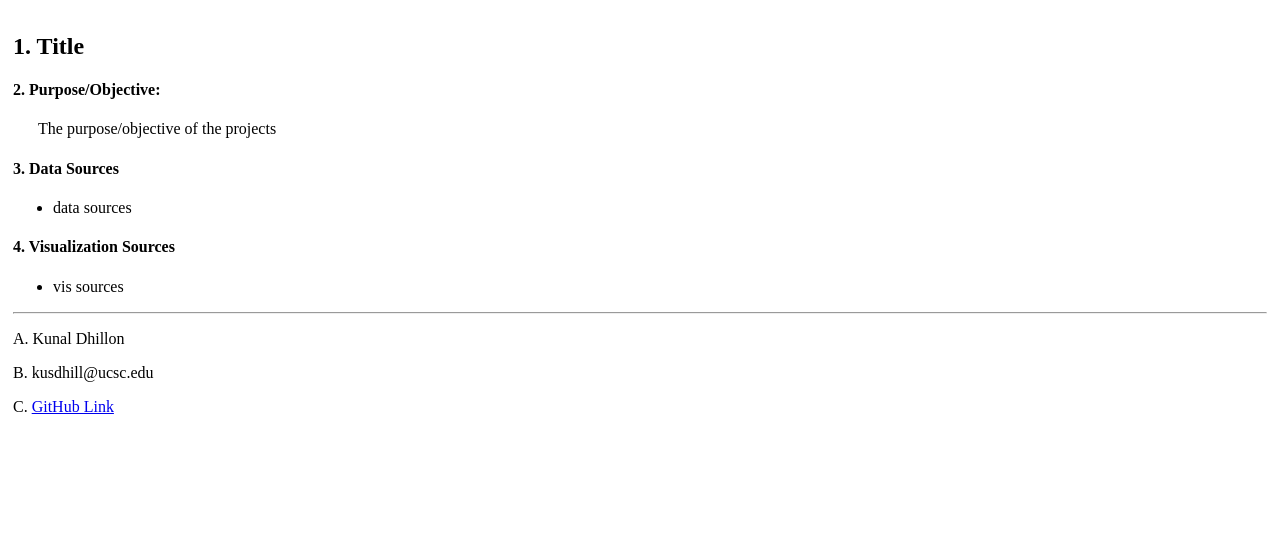
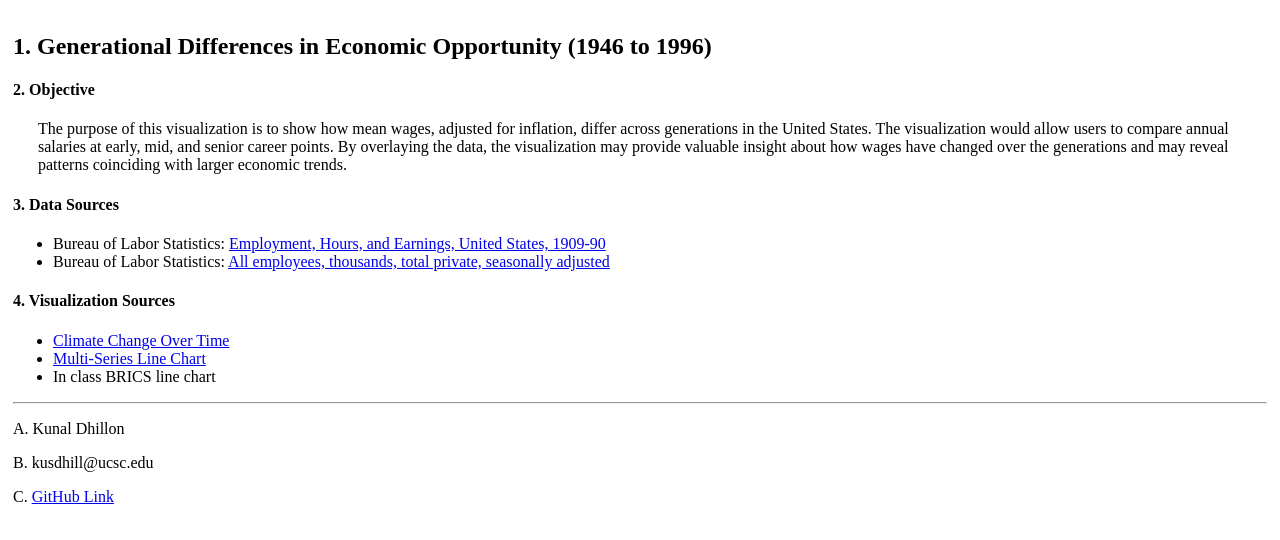
Before and after one commit to Kusdhill/data-vis-1B, a plain HTML site: page index.html in a window 1280 px wide. Drawn offline with Linux system fonts and the light colour scheme.

Commit message:
filled with content

```diff
--- a/index.html
+++ b/index.html
@@ -9,19 +9,22 @@
 
 <body>
 	<div class="main-content">
-		<h2>1. Title</h2>
+		<h2>1. Generational Differences in Economic Opportunity (1946 to 1996)</h2>
 
-		<h4>2. Purpose/Objective:</h4>
-		<p class="indent">The purpose/objective of the projects</p>
+		<h4>2. Objective</h4>
+		<p class="indent">The purpose of this visualization is to show how mean wages, adjusted for inflation, differ across generations in the United States. The visualization would allow users to compare annual salaries at early, mid, and senior career points. By overlaying the data, the visualization may provide valuable insight about how wages have changed over the generations and may reveal patterns coinciding with larger economic trends.</p>
 
 		<h4>3. Data Sources</h4>
 		<ul>
-			<li>data sources</li>
+			<li>Bureau of Labor Statistics: <a href="https://fraser.stlouisfed.org/content/?filepath=/files/docs/publications/empbmark/emp_bmark_1909_1990_v2.pdf&item_id=5435&start_page=0" target="_blank">Employment, Hours, and Earnings, United States, 1909-90</a></li>
+			<li>Bureau of Labor Statistics: <a href="https://beta.bls.gov/dataViewer/view/timeseries/CES0500000003" target="_blank">All employees, thousands, total private, seasonally adjusted</a></li>
 		</ul>
 
 		<h4>4. Visualization Sources</h4>
 		<ul>
-			<li>vis sources</li>
+			<li><a href="https://sureshlodha.github.io/CMPS165_Fall2016_FinalProjects/ClimateChange/" target="_blank">Climate Change Over Time</a></li>
+			<li><a href="https://bl.ocks.org/mbostock/3884955" target="_blank">Multi-Series Line Chart</a></li>
+			<li>In class BRICS line chart</li>
 		</ul>
 		<hr>
 
```
